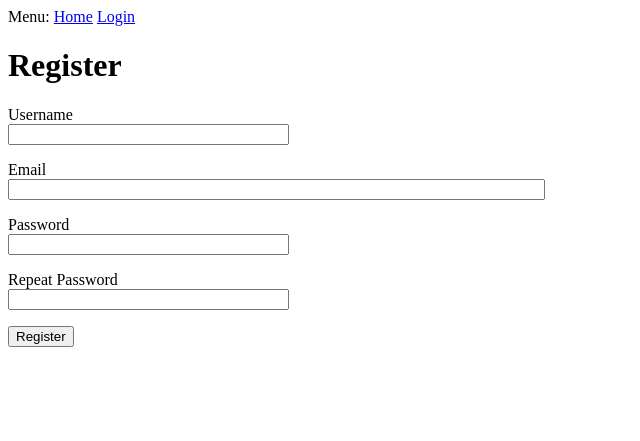
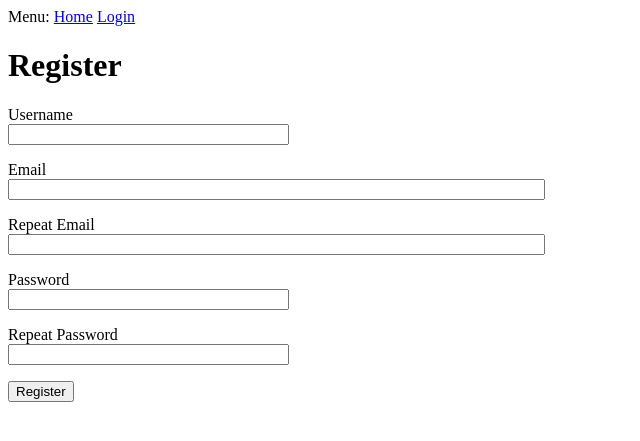
Before and after one commit to jerojero/polis-tribu, a Flask app: page /register in a window 1280 px wide. Shown: the top 441 px of the page, without its empty margins (0-640 px from the left). Run offline with Flask 2, Linux system fonts and the light colour scheme.

Commit message:
v0.35 Added a second email field for users to confirm their email address.

```diff
--- a/app/__init__.py
+++ b/app/__init__.py
@@ -3,6 +3,7 @@ from config import Config
 from flask_sqlalchemy import SQLAlchemy
 from flask_migrate import Migrate
 from flask_login import LoginManager
+from flask_babel import Babel
 
 
 app = Flask(__name__)
@@ -10,5 +11,6 @@ app.config.from_object(Config)
 db = SQLAlchemy(app)
 migrate = Migrate(app, db)
 login = LoginManager(app)
+babel = Babel(app)
 
 from app import routes, models
--- a/app/forms.py
+++ b/app/forms.py
@@ -5,16 +5,23 @@ from wtforms.validators import DataRequired, Email, EqualTo, ValidationError
 from app.models import User
 
 
-class LoginForm(FlaskForm):
+class MyBaseForm(FlaskForm):
+    class Meta:
+        locales = ['es_ES', 'es']
+
+
+class LoginForm(MyBaseForm):
     username = StringField('Username', validators=[DataRequired()])
     password = PasswordField('Password', validators=[DataRequired()])
     remember_me = BooleanField('Remember Me')
     submit = SubmitField('Sign In')
 
 
-class RegistrationForm(FlaskForm):
+class RegistrationForm(MyBaseForm, FlaskForm):
     username = StringField('Username', validators=[DataRequired()])
     email = StringField('Email', validators=[DataRequired(), Email()])
+    email2 = StringField('Repeat Email', validators=[
+                         DataRequired(), EqualTo('email')])
     password = PasswordField('Password', validators=[DataRequired()])
     password2 = PasswordField(
         'Repeat Password', validators=[DataRequired(), EqualTo('password')])
--- a/app/templates/index.html
+++ b/app/templates/index.html
@@ -1,6 +1,7 @@
 {% extends "base.html" %}
 
 {% block content %}
+<h1>Welcome to the Polis conversation!</h1>
 {% if current_user.is_anonymous %}
 <a href="{{ url_for('register') }}">Register to begin!</a>
 {% else %}
--- a/app/templates/register.html
+++ b/app/templates/register.html
@@ -19,6 +19,13 @@
             {% endfor %}
         </p>
         <p>
+            {{ form.email2.label }}<br>
+            {{ form.email2(size=64) }}<br>
+            {% for error in form.email2.errors %}
+            <span style="color: red;">[{{ error }}]</span>
+            {% endfor %}
+        </p>
+        <p>
             {{ form.password.label }}<br>
             {{ form.password(size=32) }}<br>
             {% for error in form.password.errors %}
```
Also changed, not shown: app.db.
